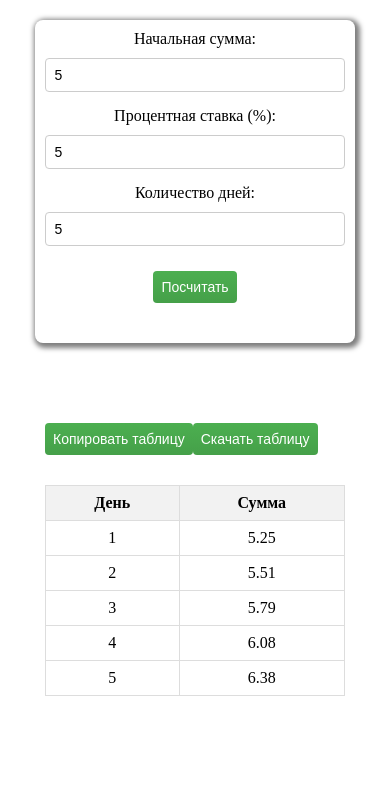
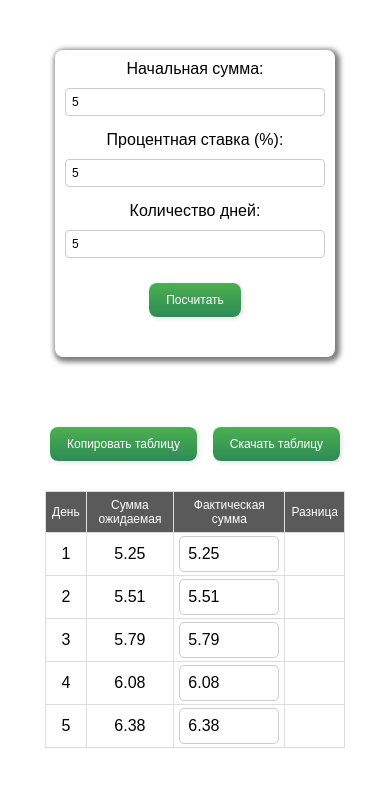
Before and after one commit to adkanor/calculator, a website with bundled scripts: page index.html in a window 390 px wide. Both pictures are taken after typing "5", "5", "5" into the empty fields and a click on the button "Посчитать". Built offline with nearby package versions, Linux system fonts and the light colour scheme.

Commit message:
add handleInput and reset.css

```diff
--- a/functions.js
+++ b/functions.js
@@ -23,9 +23,29 @@ export const calculatePersent = () => {
     newRow.innerHTML = `
                     <td>${i}</td>
                     <td>${result.toFixed(2)}</td>
+                    <td><input value=${result.toFixed(
+                      2
+                    )} type="number" class="realAmountInput" placeholder="Введите сумму" /></td>
+                    <td class="differenceCell"></td>
                 `;
     resultsBody.appendChild(newRow);
+    handleActualAmountInput(newRow.querySelector(".realAmountInput"), newRow);
   }
+};
+const handleActualAmountInput = (input, row) => {
+  input.addEventListener("input", function () {
+    const realAmount = parseFloat(this.value);
+    const differenceCell = row.querySelector(".differenceCell");
+    if (!isNaN(realAmount)) {
+      const expectedAmount = parseFloat(
+        row.querySelector("td:nth-child(2)").textContent
+      );
+      const difference = ((realAmount - expectedAmount) / expectedAmount) * 100;
+      differenceCell.textContent = difference.toFixed(2) + "%";
+    } else {
+      differenceCell.textContent = "";
+    }
+  });
 };
 
 export const copyTables = () => {
@@ -94,6 +114,7 @@ function createCSVContent(table) {
 
   return csvContent;
 }
+
 export const showNegativeToast = (
   message,
   duration = 3000,
@@ -112,6 +133,7 @@ export const showNegativeToast = (
     },
   }).showToast();
 };
+
 export const showPositiveToast = (
   message,
   duration = 3000,
--- a/index.html
+++ b/index.html
@@ -4,6 +4,7 @@
     <meta charset="UTF-8" />
     <meta name="viewport" content="width=device-width, initial-scale=1.0" />
     <title>Document</title>
+    <link rel="stylesheet" href="reset.css" />
     <link
       rel="stylesheet"
       type="text/css"
@@ -53,8 +54,10 @@
       <table id="resultsTable">
         <thead>
           <tr>
-            <th>День</th>
-            <th>Сумма</th>
+            <th class="tableHeader">День</th>
+            <th class="tableHeader">Сумма ожидаемая</th>
+            <th class="tableHeader">Фактическая сумма</th>
+            <th class="tableHeader">Разница</th>
           </tr>
         </thead>
         <tbody id="resultsBody"></tbody>
--- /dev/null
+++ b/reset.css
@@ -0,0 +1,23 @@
+* {
+  margin: 0;
+  padding: 0;
+  box-sizing: border-box;
+}
+ul,
+ol {
+  list-style: none;
+}
+a {
+  text-decoration: none;
+  color: inherit;
+}
+button {
+  border: none;
+  background-color: transparent;
+  cursor: pointer;
+}
+body {
+  font-family: Arial, sans-serif;
+  font-size: 16px;
+  font-weight: lighter;
+}
--- a/style.css
+++ b/style.css
@@ -5,7 +5,7 @@
   border-radius: 8px;
   box-shadow: 2px 2px 5px 3px rgba(0, 0, 0, 0.5);
   text-align: center;
-  width: 300px;
+  width: 400px;
   margin: 50px auto;
 }
 
@@ -26,32 +26,40 @@
 }
 .buttons-container {
   display: flex;
+  justify-content: space-between;
 }
 /* Styles for button */
 .button {
-  background-image: linear-gradient(to bottom, #4caf50, #45a049);
+  background-image: linear-gradient(to bottom, #4caf50, #2e8b57);
   color: #fff;
-  padding: 10px 20px;
+  padding: 12px 24px;
+  font-size: 18px;
   border: none;
-  border-radius: 4px;
-  cursor: pointer;
-  transition: background-color 0.3s;
-  margin-top: 10px;
-  margin-bottom: 30px;
+  border-radius: 8px;
+  transition: background-color 0.3s, box-shadow 0.3s;
+  margin: 10px 5px 30px 5px;
+  box-shadow: 2px 2px 4px rgba(0, 0, 0, 0.1);
 }
 
-/* Hover effect for button */
-.button:hover {
-  background-color: #45a049;
+.button:focus {
+  outline: none;
 }
 
+.button:hover {
+  box-shadow: 4px 4px 5px rgba(0, 0, 0, 0.4);
+  background-image: linear-gradient(to bottom, #5cb85c, #3d8b3d);
+}
+
+.button:active {
+  box-shadow: none;
+  outline: none;
+  background-image: linear-gradient(to bottom, #5cb85c, #3d8b3d);
+}
 /* Styles for results table container */
 .results-container {
-  background-color: #fff;
-  padding: 20px;
-  border-radius: 8px;
   text-align: center;
-  width: 300px;
+  min-width: 320px;
+  max-width: 400px;
   margin: 50px auto;
 }
 
@@ -67,29 +75,51 @@
 }
 
 .results-container th {
-  background-color: #f2f2f2;
+  background-color: #5a5a5a;
+  color: white;
+  padding: 10px;
+  text-align: center;
+  font-weight: lighter;
 }
 
+.realAmountInput {
+  width: 100px;
+  border: 1px solid #ccc;
+  padding: 8px;
+  border-radius: 5px;
+  font-size: 16px;
+  -webkit-appearance: none;
+  -moz-appearance: textfield;
+  appearance: textfield;
+  outline: none;
+}
 /* Media Queries */
 
-/* For small mobile devices (width less than 600px) */
 @media only screen and (max-width: 600px) {
   .container {
-    width: 90%;
-    margin: 20px auto;
+    width: 280px;
     padding: 10px;
   }
+  .results-container {
+    width: 280px;
+    padding: 10px;
+  }
+  .input-field {
+    padding: 6px;
+    font-size: 12px;
+  }
+  .button {
+    padding: 10px 17px;
+    font-size: 12px;
+  }
 
-  .input-field,
-  .button {
-    padding: 8px;
-    font-size: 14px;
+  .results-container th,
+  .results-container td {
+    padding: 3px;
+  }
+
+  .results-container th {
+    font-size: 12px;
+    padding: 6px;
   }
 }
-
-/* For large mobile devices (width less than 900px) */
-@media only screen and (max-width: 900px) {
-  .container {
-    width: 80%;
-  }
-}
```
Also changed, not shown: main.js (+9 -0 lines).
